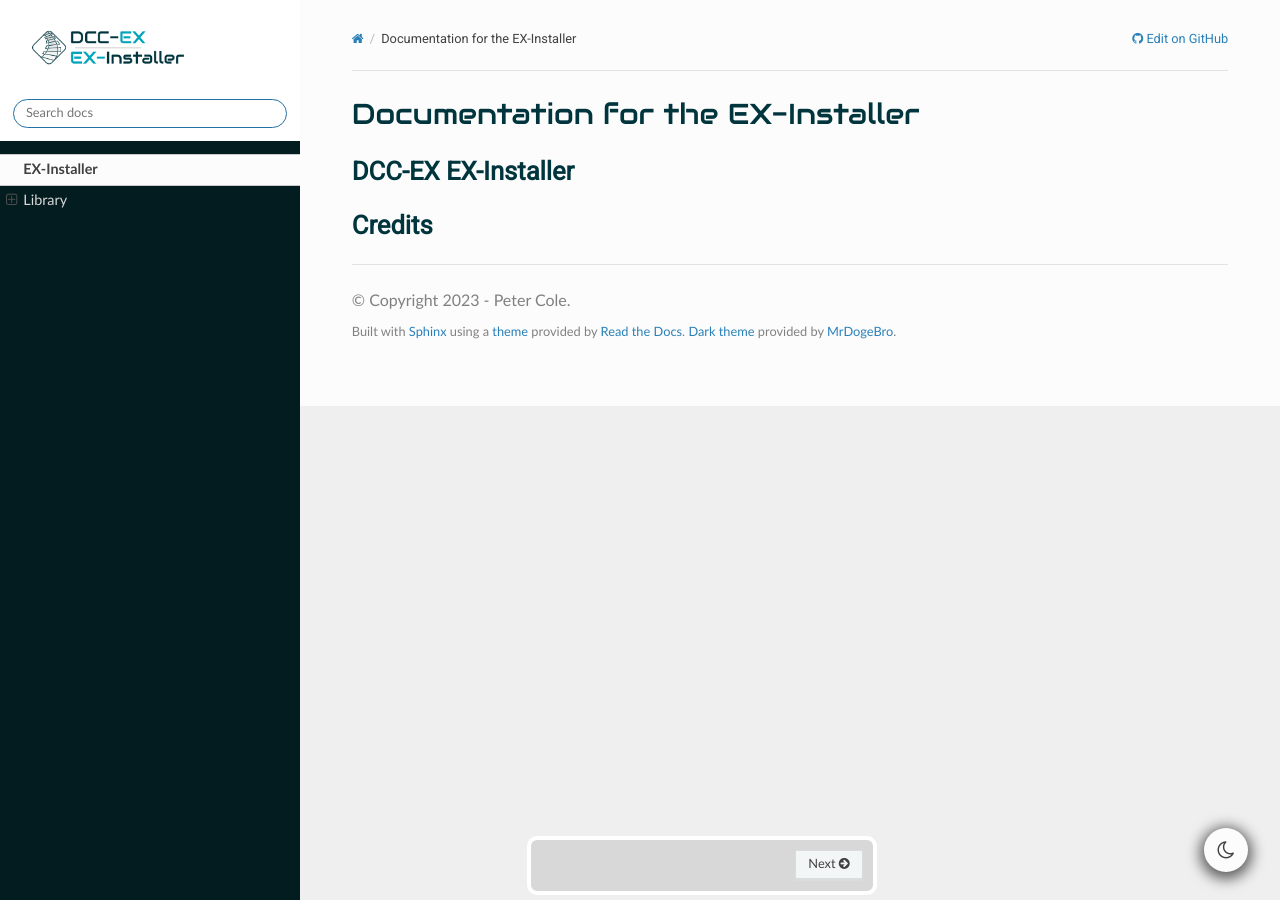
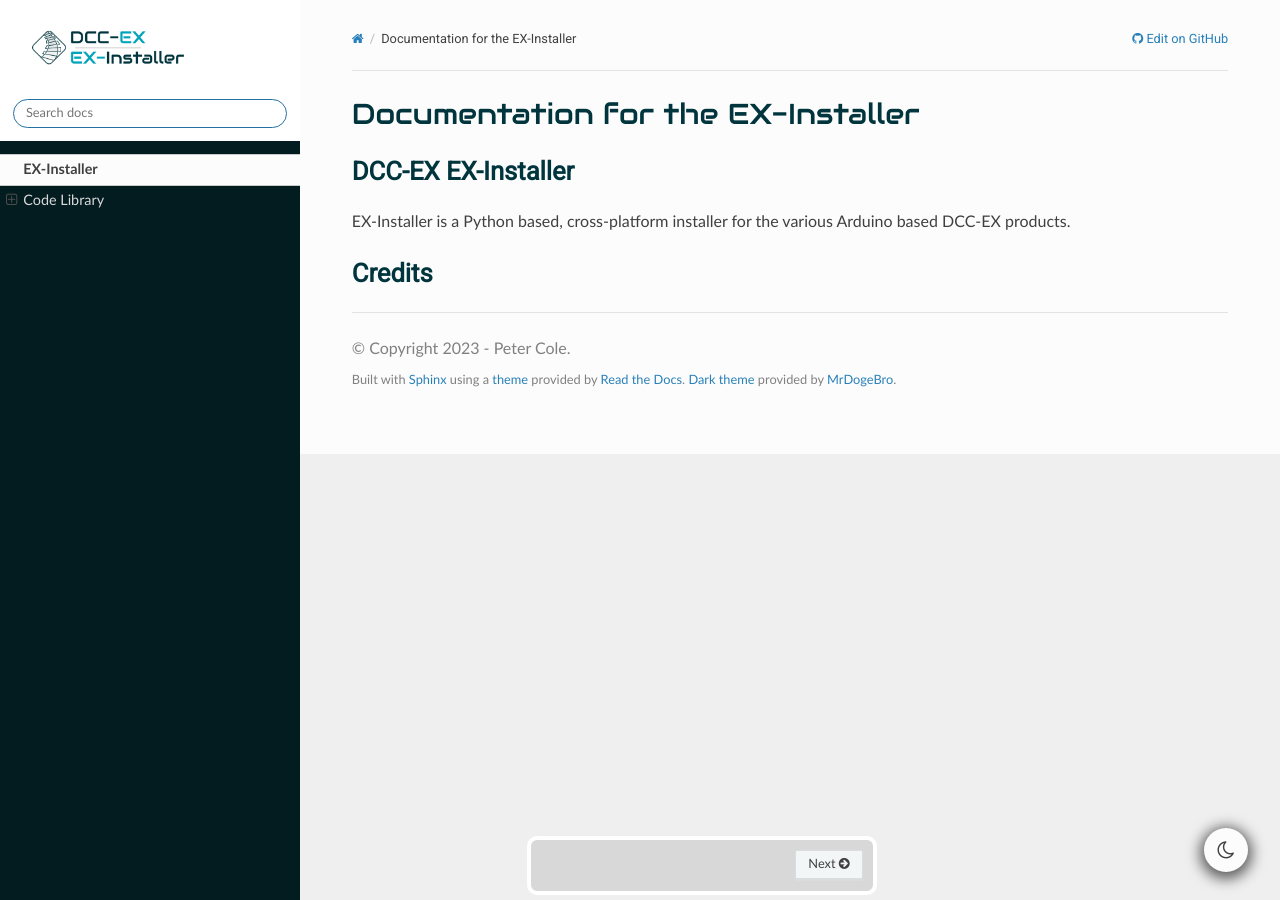
Before and after one commit to DCC-EX/EX-Installer, a Sphinx documentation site: the page built from docs/index.rst, in a window 1280 px wide. Built offline with Sphinx 7.4.7 and the Read the Docs theme 2.0.0, drawn with Linux system fonts in a browser that asks for light colours.

Commit message:
doco update

```diff
--- a/docs/index.rst
+++ b/docs/index.rst
@@ -13,6 +13,8 @@
 DCC-EX EX-Installer
 --------------------------------------
 
+EX-Installer is a Python based, cross-platform installer for the various Arduino based DCC-EX products.
+
 
 
 Credits
--- a/docs/library.rst
+++ b/docs/library.rst
@@ -1,5 +1,5 @@
-Library
-=======
+Code Library
+============
 
 .. _reference_db_database:
 
@@ -130,8 +113,28 @@
 
 ----
 
+Utility
+-------
+
+file_manager
+^^^^^^^^^^^^
+
+.. autoclass:: ex_installer.file_manager.ThreadedDownloader
+    :members:
+    :undoc-members:
+
+.. autoclass:: ex_installer.file_manager.ThreadedExtractor
+    :members:
+    :undoc-members:
+
+.. autoclass:: ex_installer.file_manager.FileManager
+    :members:
+    :undoc-members:
+
+----
+
 common_fonts
-------------
+^^^^^^^^^^^^
 
 .. autoclass:: ex_installer.common_fonts.CommonFonts
     :members:
@@ -140,7 +143,7 @@
 ----
 
 common_widgets
---------------
+^^^^^^^^^^^^^^
 
 .. autoclass:: ex_installer.common_widgets.WindowLayout
     :members:
```
Also changed, not shown: other parts of docs/library.rst (+0 -17 lines).
